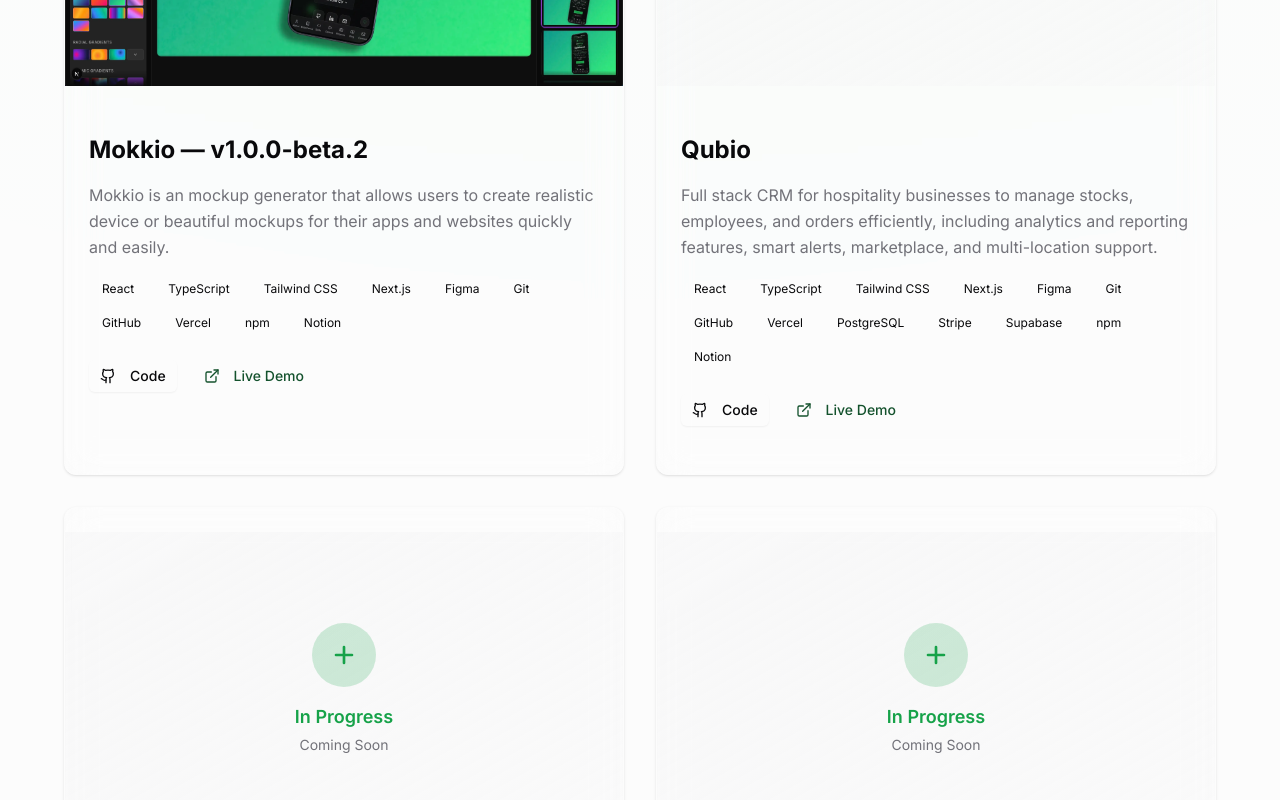
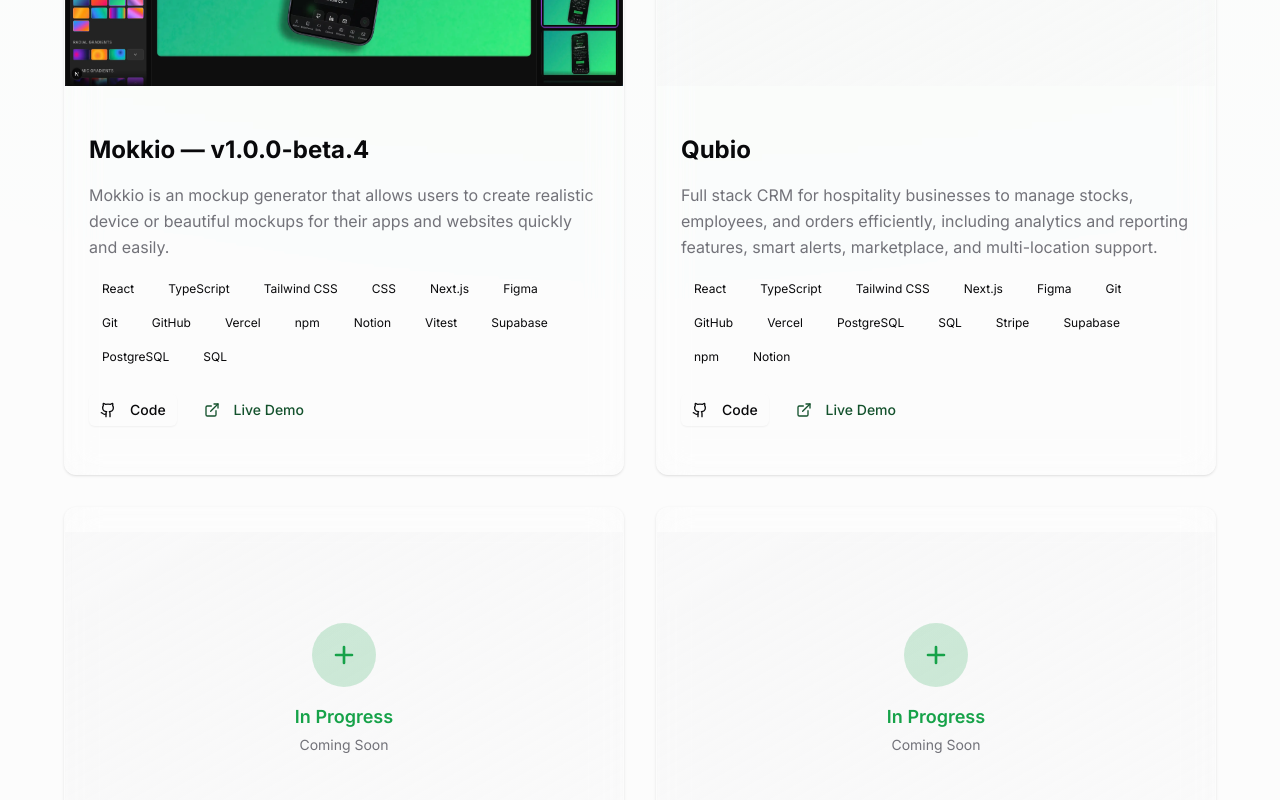
Before and after one commit to rosdavid/portfolio, a Next.js app: page / in a window 1280 px wide. Shown: the part 8660-9460 px from the top of the page. Built offline with nearby package versions, Linux system fonts and the light colour scheme.

Commit message:
feat: actualizar el título de Mokkio a v1.0.0-beta.4 y agregar nuevas tecnologías en la sección de proyectos

```diff
--- a/components/projects-section.tsx
+++ b/components/projects-section.tsx
@@ -7,7 +7,7 @@
 
 const projects = [
   {
-    title: "Mokkio — v1.0.0-beta.2",
+    title: "Mokkio — v1.0.0-beta.4",
     description:
       "Mokkio is an mockup generator that allows users to create realistic device or beautiful mockups for their apps and websites quickly and easily.",
     image: "/mokkio.webp",
@@ -15,6 +15,7 @@
       "React",
       "TypeScript",
       "Tailwind CSS",
+      "CSS",
       "Next.js",
       "Figma",
       "Git",
@@ -22,6 +23,10 @@
       "Vercel",
       "npm",
       "Notion",
+      "Vitest",
+      "Supabase",
+      "PostgreSQL",
+      "SQL",
     ],
     github: "https://github.com/rosdavid/mokkio",
     demo: "https://mokkio.vercel.app/",
@@ -42,6 +47,7 @@
       "GitHub",
       "Vercel",
       "PostgreSQL",
+      "SQL",
       "Stripe",
       "Supabase",
       "npm",
@@ -65,6 +71,7 @@
       "Node.js",
       "Prisma",
       "MySQL",
+      "SQL",
       "Figma",
       "RESTful APIs",
       "Git",
```
